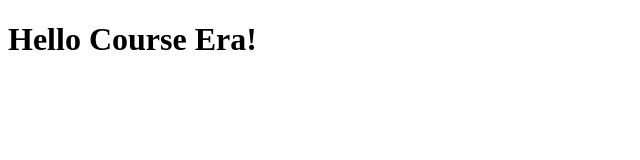
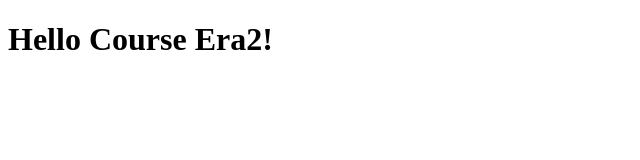
Before and after one commit to dgabm/coursera-test, a plain HTML site: page index.html in a window 1280 px wide. Shown: the full height of the page, 0-640 px from the left. Drawn offline with Linux system fonts and the light colour scheme.

Commit message:
Update index.html

```diff
--- a/index.html
+++ b/index.html
@@ -5,6 +5,6 @@
     <title></title>
   </head>
   <body>
-    <h1> Hello Course Era!</h1>
+    <h1> Hello Course Era2!</h1>
   </body>
 </html>
```
